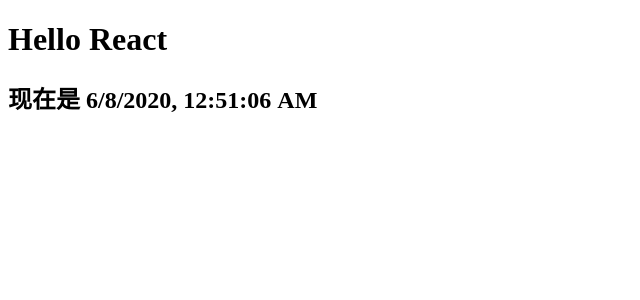
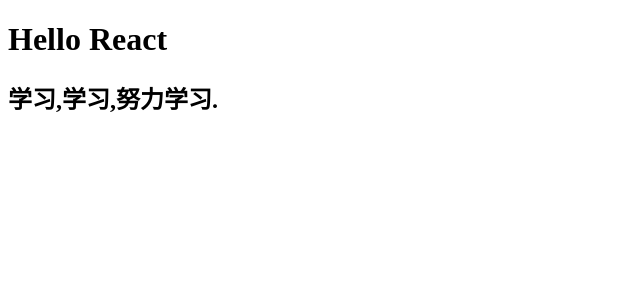
Before and after one commit to ranwawa/learning, a React (Create React App) app: page / in a window 1280 px wide. Shown: the top 300 px of the page, without its empty margins (0-640 px from the left). Built offline with nearby package versions, Linux system fonts and the light colour scheme.

Commit message:
feat(src): react组件
1. 组件必须继承自React.Component类
2. 导入的组件名必须以大写字母开头
3.
渲染组件的时候只能是将其作为一个HTML节点传入redner函数的第1个参数

```diff
--- /dev/null
+++ b/src/app.jsx
@@ -0,0 +1,11 @@
+import React from 'react';
+export default class App extends React.Component{
+  render() {
+    return (
+      <div>
+        <h1>Hello React</h1>
+        <h2>学习,学习,努力学习.</h2>
+      </div>
+    )
+  }
+}
--- a/src/index.js
+++ b/src/index.js
@@ -1,11 +1,5 @@
 import React from 'react';
 import ReactDOM from 'react-dom';
+import App from './app';
 
-const name = 'React';
-const element = (
-  <div>
-    <h1>Hello {name}</h1>
-    <h2>现在是 {new Date().toLocaleString()}</h2>
-  </div>
-);
-ReactDOM.render(element, document.getElementById('root'));
+ReactDOM.render(<App />, document.getElementById('root'));
```
Also changed, not shown: src/home.jsx (added, +12 -0 lines).
